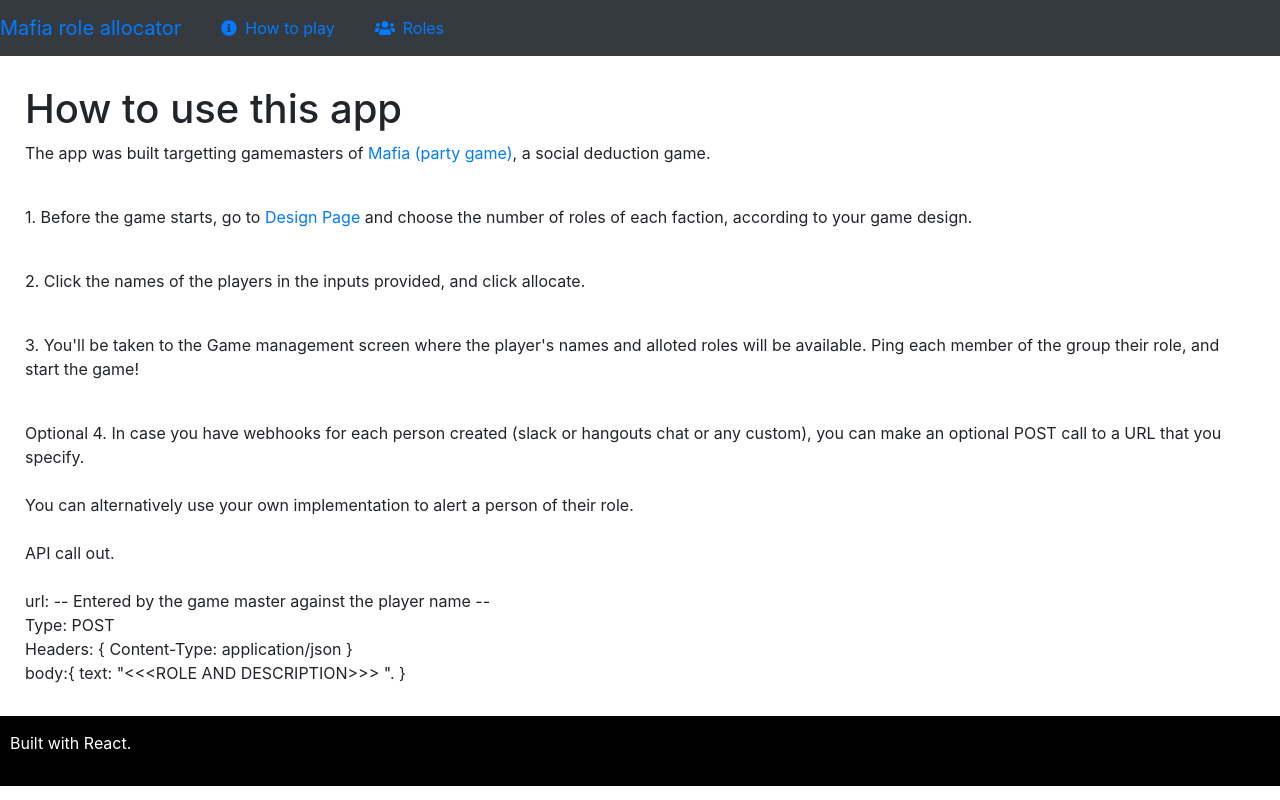
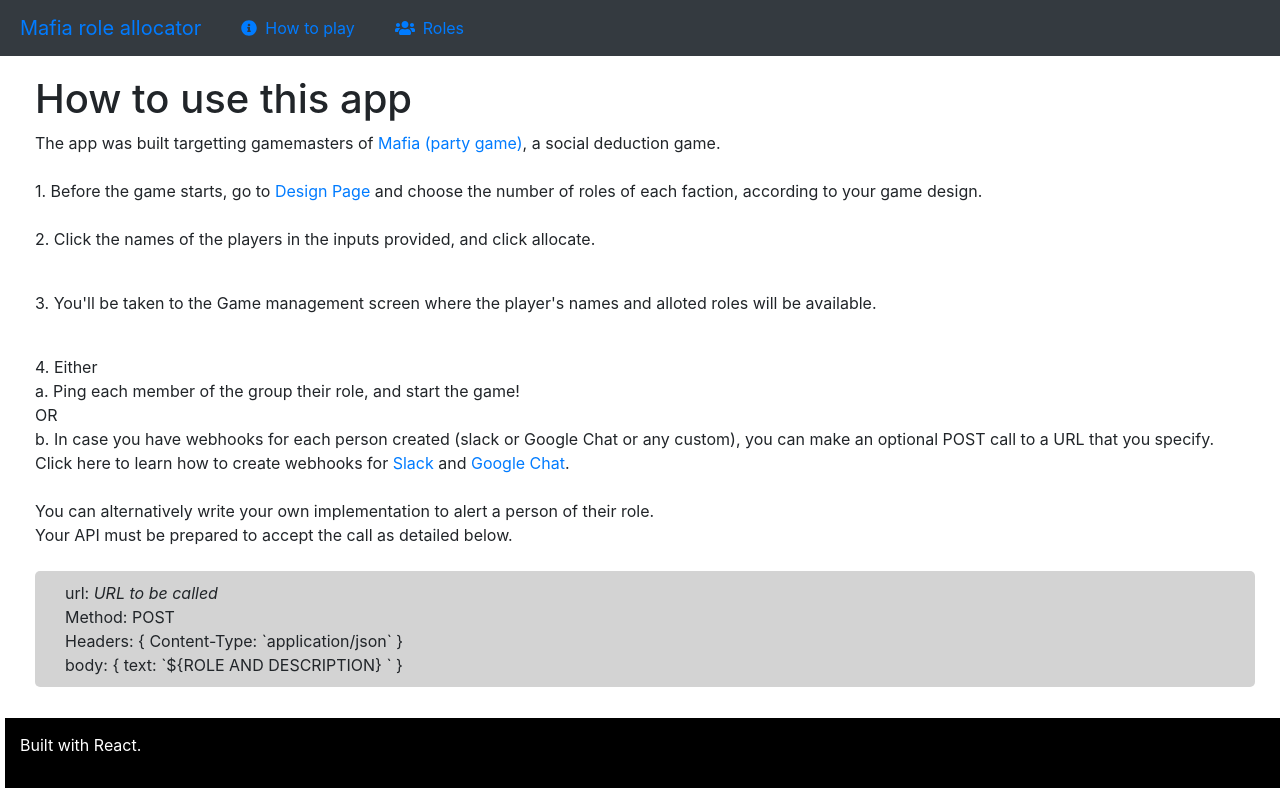
Before and after one commit to jayaramkasi/mafia-role-generator, a React (Create React App) app: page /#/howtoplay in a window 1280 px wide. Built offline with nearby package versions, Linux system fonts and the light colour scheme.

Commit message:
bunch of changes

```diff
--- a/src/App.js
+++ b/src/App.js
@@ -1,4 +1,4 @@
-import React, { useEffect } from "react";
+import React from "react";
 import { HashRouter, Switch, Route } from "react-router-dom";
 
 import "./App.css";
@@ -18,7 +18,13 @@ import Row from "react-bootstrap/Row";
 function App() {
   return (
     <HashRouter basename="/">
-      <Container fluid style={{ marginTop: "60px", padding: "10px" }}>
+      <Container
+        fluid
+        style={{
+          marginTop: "60px",
+          padding: "0px 10px 0px 20px",
+          minHeight: "100%"
+        }}>
         <NavigationLinks />
 
         <Switch>
@@ -31,7 +37,8 @@ function App() {
           style={{
             padding: "15px",
             backgroundColor: "#000000",
-            color: "#FFFFFF"
+            color: "#FFFFFF",
+            bottom: "0"
           }}>
           <p>Built with React. </p>
         </Row>
--- a/src/components/NavigationLinks/index.js
+++ b/src/components/NavigationLinks/index.js
@@ -15,7 +15,7 @@ export default withRouter(function NavigationLinks(props) {
       expand="lg"
       bg="dark"
       variant="dark"
-      style={{ padding: "0px" }}>
+      style={{ padding: "0px 20px" }}>
       <Navbar.Brand>
         <Link to="/">Mafia role allocator</Link>
       </Navbar.Brand>
--- a/src/components/ShortToast/index.js
+++ b/src/components/ShortToast/index.js
@@ -11,11 +11,10 @@ export default function ShortToast(props) {
     <Toast
       style={{
         position: "absolute",
-        top: 0,
-        right: 0
+        top: 70,
+        right: 20
       }}
-      autoHide
-      dismissible
+      autohide
       show={show}
       delay={5000}
       onClose={() => {
--- a/src/pages/GameDesignPage/index.js
+++ b/src/pages/GameDesignPage/index.js
@@ -175,18 +175,9 @@ export default withRouter(function GameDesignPage(props) {
 
   return (
     <>
-      <Row style={{ width: "100%" }} className="d-flex justify-content-end">
-        <Col className="d-flex justify-content-end">
-          <FontAwesomeIcon
-            icon={faChevronRight}
-            size="3x"
-            style={{ marginRight: "16px" }}
-            onClick={() => {
-              props.history.push("/game");
-            }}
-          />
-        </Col>
-      </Row>
+      <Row
+        style={{ width: "100%" }}
+        className="d-flex justify-content-end"></Row>
       <Row>
         <Col sm={4}>
           <h1>Roles</h1>
@@ -225,6 +216,14 @@ export default withRouter(function GameDesignPage(props) {
               style={{ marginTop: "20px", width: "100%" }}>
               Allocate!
             </Button>
+            <Button
+              style={{ marginTop: "20px", width: "100%" }}
+              variant="outline-primary"
+              onClick={() => {
+                props.history.push("/game");
+              }}>
+              Current game
+            </Button>
           </Form>
         </Col>
         <Col sm={4}>
--- a/src/pages/HowToUsePage/index.js
+++ b/src/pages/HowToUsePage/index.js
@@ -7,19 +7,19 @@ export default withRouter(function HowToUsePage(props) {
   return (
     <Container style={{ padding: "15px", maxWidth: "100%" }}>
       <h1>How to use this app</h1>
-      <p>
+      <div>
         The app was built targetting gamemasters of{" "}
         <a href="https://en.wikipedia.org/wiki/Mafia_(party_game)">
           Mafia (party game)
         </a>
         , a social deduction game.
-      </p>
+      </div>
       <br />
 
-      <p>
+      <div>
         1. Before the game starts, go to <a href="/">Design Page</a> and choose
         the number of roles of each faction, according to your game design.
-      </p>
+      </div>
       <br />
       <p>
         2. Click the names of the players in the inputs provided, and click
@@ -28,28 +28,48 @@ export default withRouter(function HowToUsePage(props) {
       <br />
       <p>
         3. You'll be taken to the Game management screen where the player's
-        names and alloted roles will be available. Ping each member of the group
-        their role, and start the game!
+        names and alloted roles will be available.
       </p>
       <br />
-      <p>
-        Optional 4. In case you have webhooks for each person created (slack or
-        hangouts chat or any custom), you can make an optional POST call to a
-        URL that you specify.
+      <div>
+        4. Either <br />
+        a. Ping each member of the group their role, and start the game!
+        <br />
+        OR
+        <br />
+        b. In case you have webhooks for each person created (slack or Google
+        Chat or any custom), you can make an optional POST call to a URL that
+        you specify.
+        <br />
+        Click here to learn how to create webhooks for{" "}
+        <a href="https://slack.com/intl/en-in/help/articles/115005265063-Incoming-webhooks-for-Slack">
+          Slack
+        </a>{" "}
+        and{" "}
+        <a href="https://developers.google.com/chat/how-tos/webhooks">
+          Google Chat
+        </a>
+        .
         <br />
         <br />
-        You can alternatively use your own implementation to alert a person of
-        their role.
+        You can alternatively write your own implementation to alert a person of
+        their role. <br /> Your API must be prepared to accept the call as
+        detailed below.
         <br />
         <br />
-        API call out. <br />
-        <br />
-        url: -- Entered by the game master against the player name -- <br />
-        Type: POST <br />
-        Headers: {`{ Content-Type: application/json }`}
-        <br /> body:
-        {`{ text: "<<<ROLE AND DESCRIPTION>>> ". }`}
-      </p>
+        <p
+          style={{
+            backgroundColor: "lightgrey",
+            padding: "10px 30px",
+            borderRadius: "5px"
+          }}>
+          url: <i>URL to be called</i> <br />
+          Method: POST <br />
+          Headers: {`{ Content-Type: \`application/json\` }`}
+          <br /> body:
+          {` \n { \n text: \`\$\{ROLE AND DESCRIPTION\} \` }`}
+        </p>
+      </div>
     </Container>
   );
 });
--- a/src/redux/store/reducers/index.js
+++ b/src/redux/store/reducers/index.js
@@ -25,14 +25,26 @@ const initialState = {
     creep: 0,
     gravedigger: 0,
     sniper: 0,
-    bulletproof: 0,
+    bulletproof: 1,
     doc: 1,
     cop: 1,
     villager: 1,
     twins: 0
   },
-  playerNames: [],
-  allocation: [],
+  playerNames: [
+    { name: "A" },
+    { name: "A" },
+    { name: "A" },
+    { name: "A" },
+    { name: "A" }
+  ],
+  allocation: [
+    { alive: true, allotedRole: "cop" },
+    { alive: true, allotedRole: "mafia", type: "M" },
+    { alive: true, allotedRole: "cop" },
+    { alive: true, allotedRole: "cop" },
+    { alive: true, allotedRole: "cop" }
+  ],
   alert: {
     show: false,
     header: "",
```
Also changed, not shown: src/pages/GameManagementPage/index.js (+75 -37 lines).
